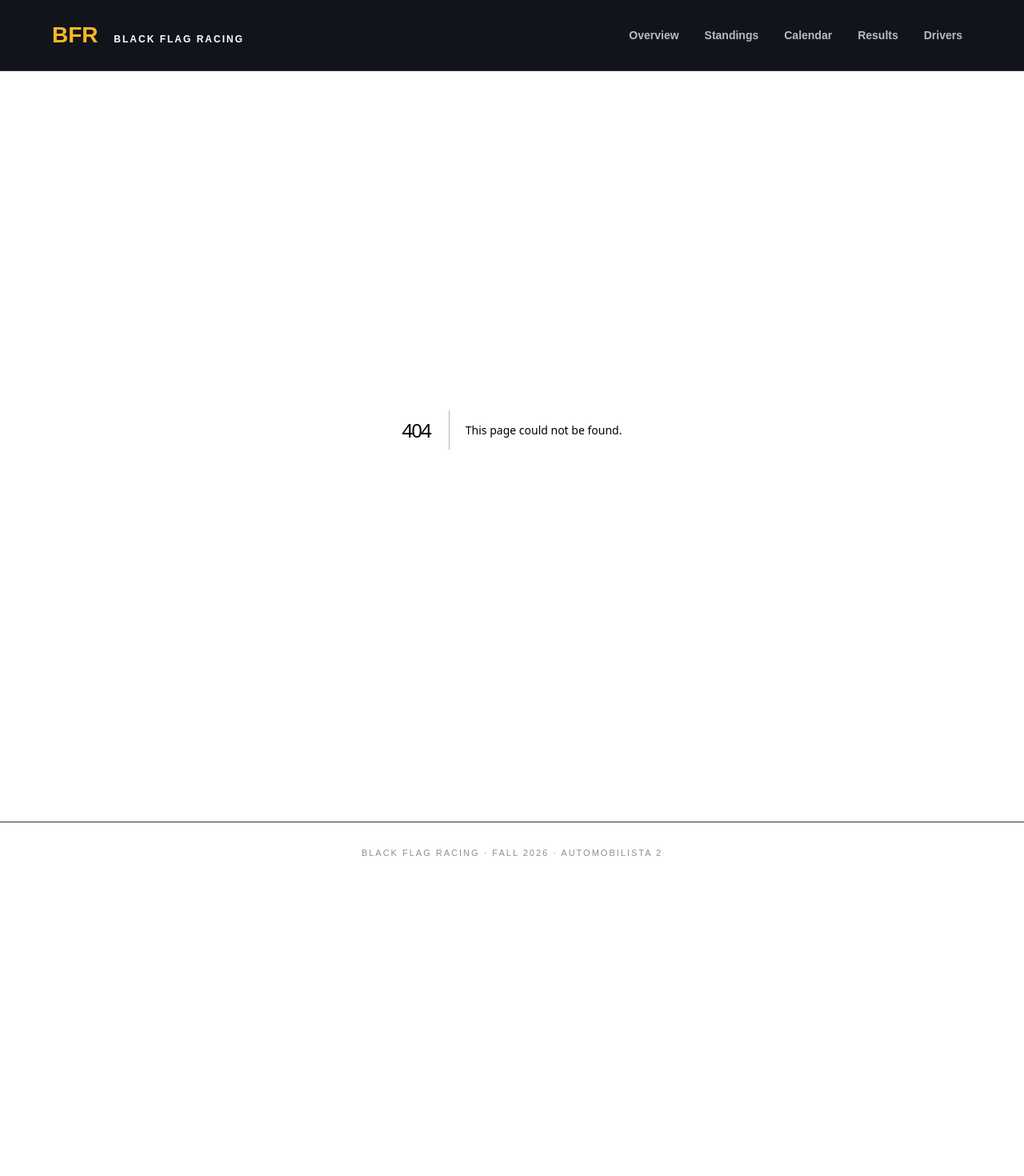
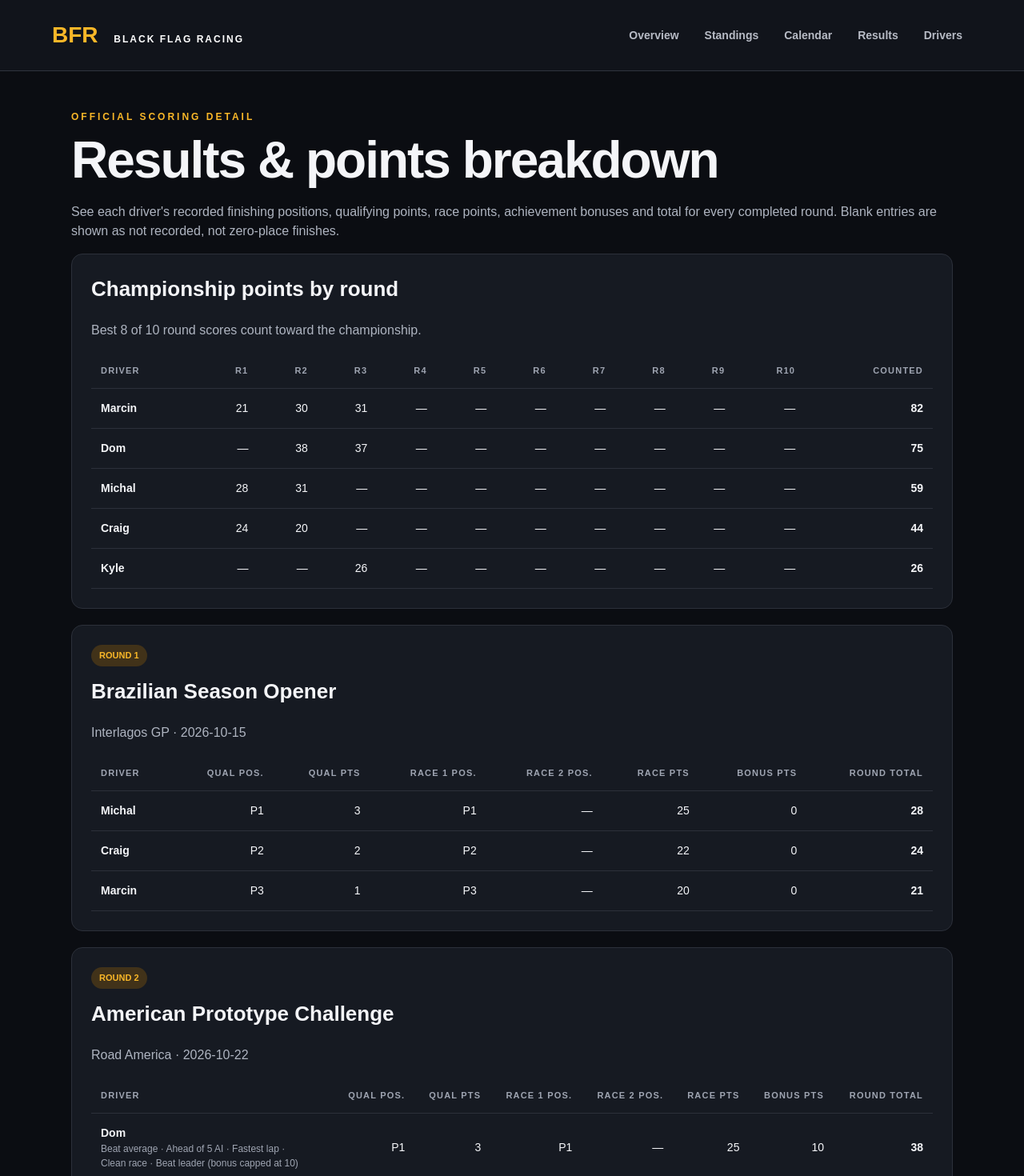
Before and after one commit to golec87/BFR-AMS2, a Next.js app: page /points in a window 1280 px wide. Before the commit this address had no page. Shown: the top 1470 px of the page at 80% size. Before the commit the page ends 1105 px from the top, so only its background shows below. Built offline with nearby package versions, Linux system fonts and the light colour scheme.

Commit message:
Add detailed round results and point breakdown page

```diff
--- /dev/null
+++ b/app/points/page.tsx
@@ -0,0 +1,12 @@
+import {data,score,standings,type Result,type BonusKey} from "../../lib/scoring";
+const bonusLabels:Record<BonusKey,string>={beatAverage:"Beat average",beatHigher:"Beat higher-rated",ahead3AI:"Ahead of 3 AI",ahead5AI:"Ahead of 5 AI",fastestLap:"Fastest lap",mostGained:"Most positions gained",cleanRace:"Clean race",beatLeader:"Beat leader"};
+const results=data.results as Result[];
+const display=(position:number|null)=>position==null?"—":`P${position}`;
+export default function PointsBreakdown(){
+ const table=standings();
+ return <><div className="eyebrow">Official scoring detail</div><h1>Results & points breakdown</h1><p>See each driver's recorded finishing positions, qualifying points, race points, achievement bonuses and total for every completed round. Blank entries are shown as not recorded, not zero-place finishes.</p>
+ <section className="panel"><h2>Championship points by round</h2><p>Best 8 of 10 round scores count toward the championship.</p><div className="tablewrap"><table><thead><tr><th>Driver</th>{data.rounds.map(r=><th className="num" key={r.round}>R{r.round}</th>)}<th className="num">Counted</th></tr></thead><tbody>{table.map(driver=><tr key={driver.driver}><td><strong>{driver.driver}</strong></td>{data.rounds.map(round=>{const entry=results.find(r=>r.driver===driver.driver&&r.round===round.round);return <td className="num" key={round.round}>{entry?score(entry).total:"—"}</td>})}<td className="num"><strong>{driver.points}</strong></td></tr>)}</tbody></table></div></section>
+ {data.rounds.filter(round=>results.some(r=>r.round===round.round)).map(round=><section className="panel" key={round.round}><span className="tag">ROUND {round.round}</span><h2 style={{marginTop:12}}>{round.event}</h2><p>{round.track} · {round.date}</p><div className="tablewrap"><table><thead><tr><th>Driver</th><th className="num">Qual pos.</th><th className="num">Qual pts</th><th className="num">Race 1 pos.</th><th className="num">Race 2 pos.</th><th className="num">Race pts</th><th className="num">Bonus pts</th><th className="num">Round total</th></tr></thead><tbody>{results.filter(r=>r.round===round.round).sort((a,b)=>score(b).total-score(a).total).map(result=>{const pts=score(result);const earned=(Object.entries(result.bonuses) as [BonusKey,boolean][]).filter(([,active])=>active).map(([key])=>bonusLabels[key]);return <tr key={result.driver}><td><strong>{result.driver}</strong>{earned.length>0&&<div className="muted" style={{fontSize:12,maxWidth:260}}>{earned.join(" · ")}{pts.bonusRaw>pts.bonus&&` (bonus capped at ${pts.bonus})`}</div>}</td><td className="num">{display(result.qualifying)}</td><td className="num">{pts.qual}</td><td className="num">{display(result.race1)}</td><td className="num">{display(result.race2)}</td><td className="num">{pts.race}</td><td className="num">{pts.bonus}</td><td className="num"><strong>{pts.total}</strong></td></tr>})}</tbody></table></div></section>)}
+ <section className="panel"><h2>Scoring rules</h2><p>Qualifying P1/P2/P3: 3 / 2 / 1 points. Race P1–P6: 25 / 22 / 20 / 18 / 16 / 14 points. Achievement bonuses are capped at 10 per round, except the finale. Round 10 multiplies race-position points by 1.5; qualifying and bonuses are not multiplied.</p></section>
+ </>;
+}
```
